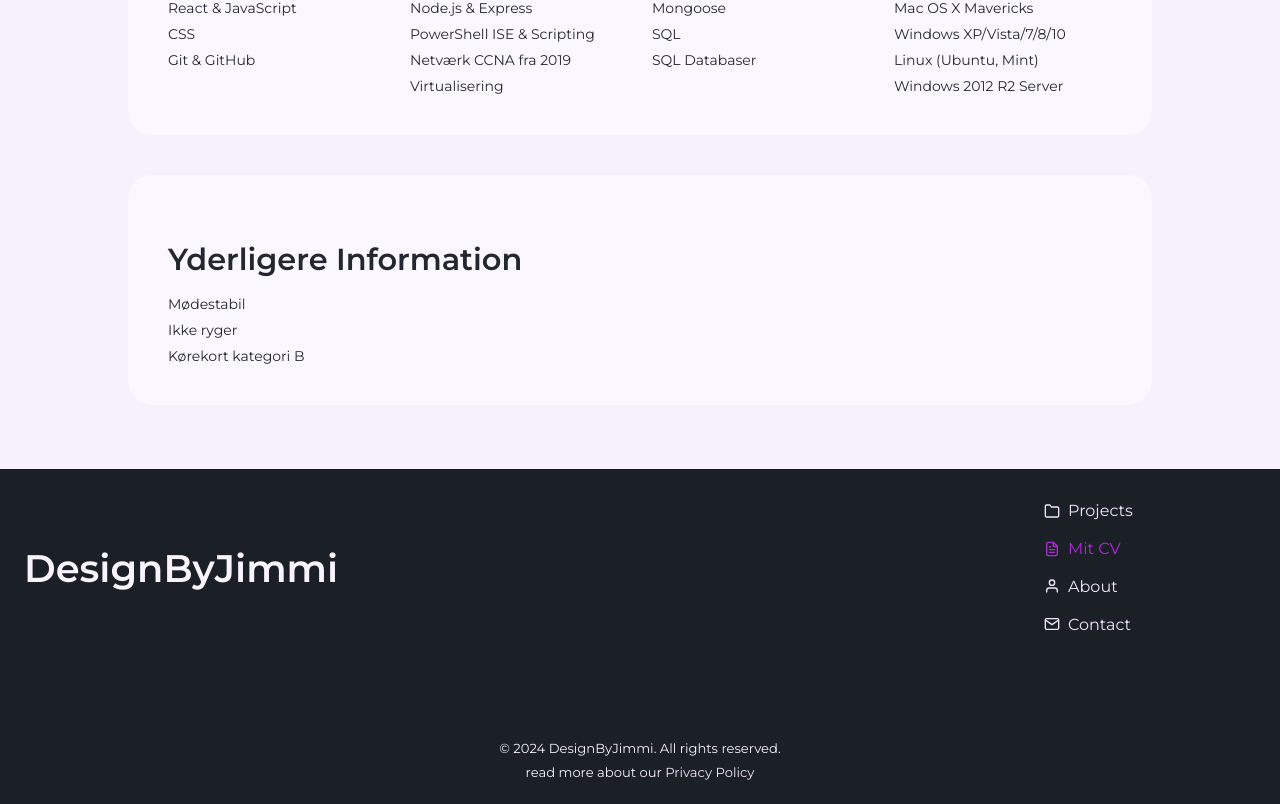
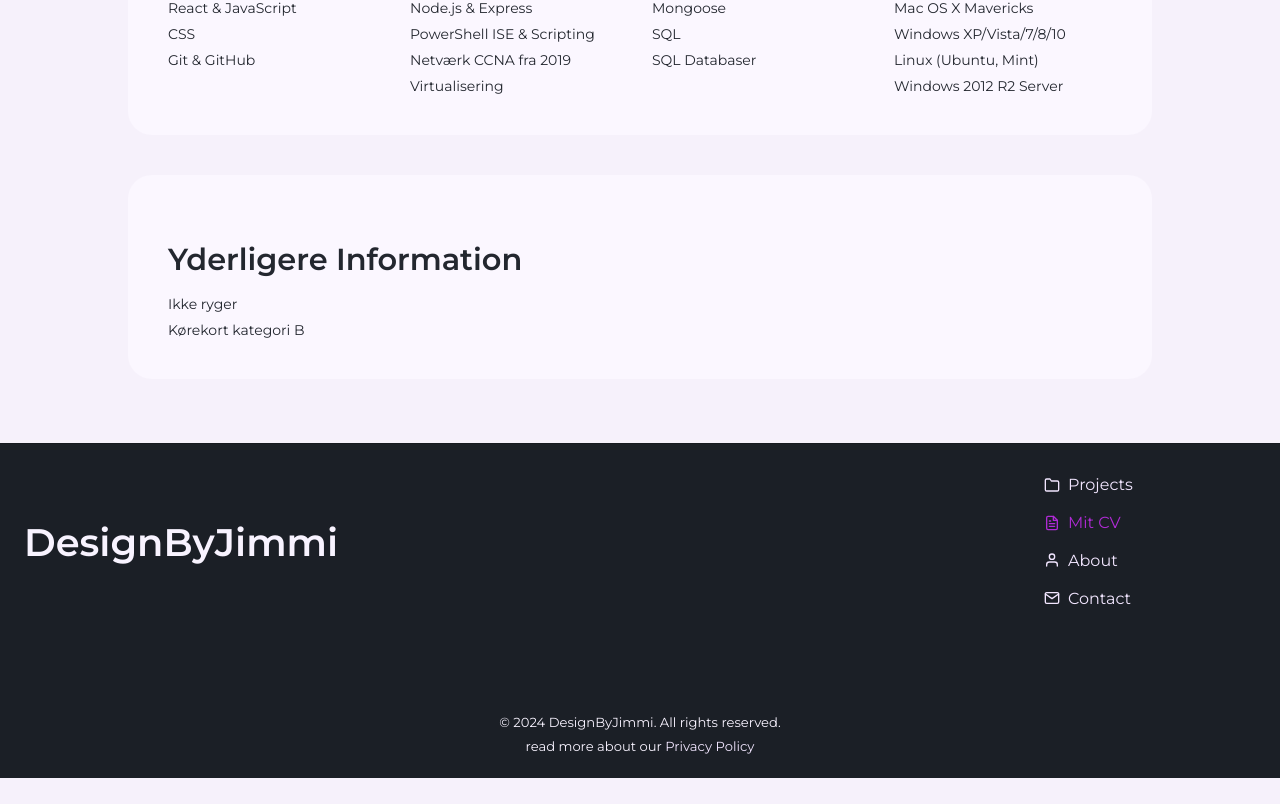
Before and after one commit to Saliandros/DesignByJimmi, a React (Vite) app: page /cv in a window 1280 px wide. Shown: the part 3111-3915 px from the top of the page. After the commit the page ends 3889 px from the top, so only its background shows below. Built offline with nearby package versions, Linux system fonts and the light colour scheme.

Commit message:
removed "Mødestabil" from CV

```diff
--- a/src/pages/cv.jsx
+++ b/src/pages/cv.jsx
@@ -201,7 +201,6 @@ export default function CV() {
         <section className="cv-section cv-section--card">
           <h2 className="cv-section__title">Yderligere Information</h2>
           <ul className="cv-list cv-list--loose">
-            <li>Mødestabil</li>
             <li>Ikke ryger</li>
             <li>Kørekort kategori B</li>
           </ul>
```
